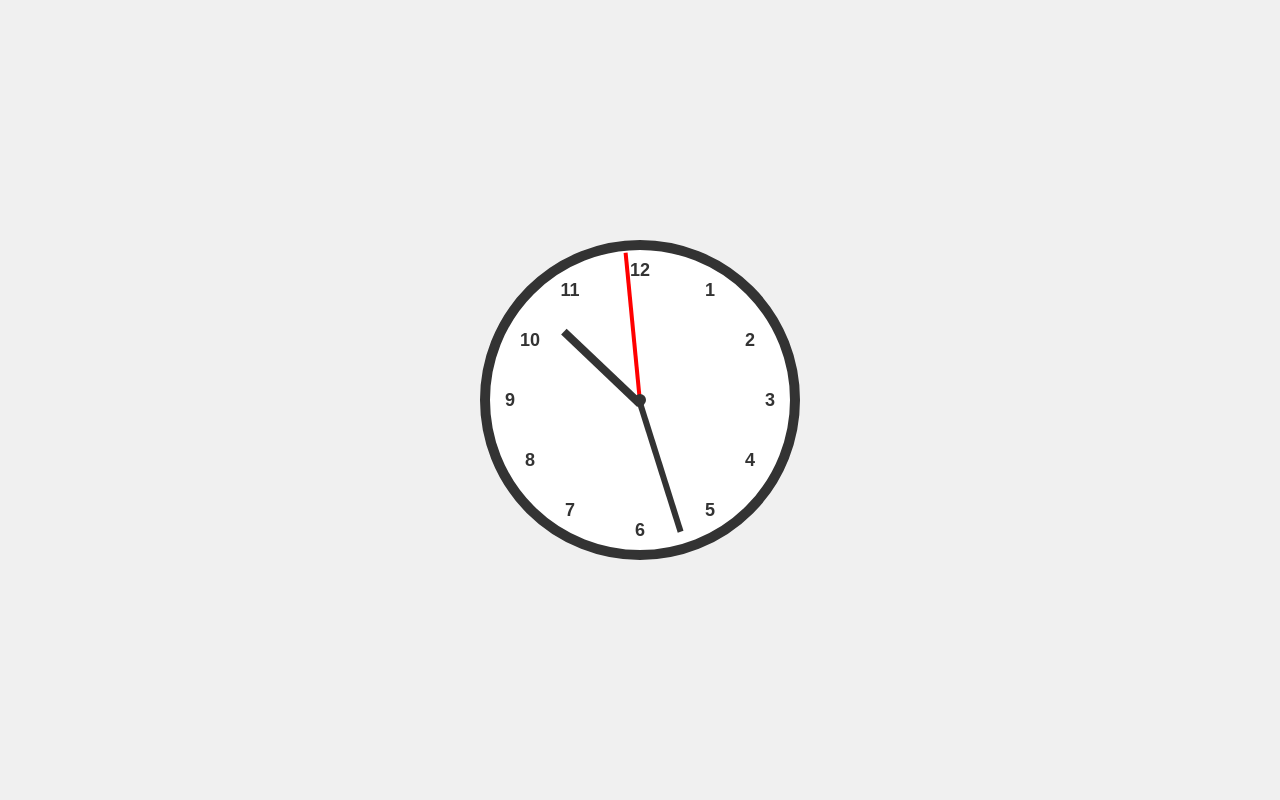
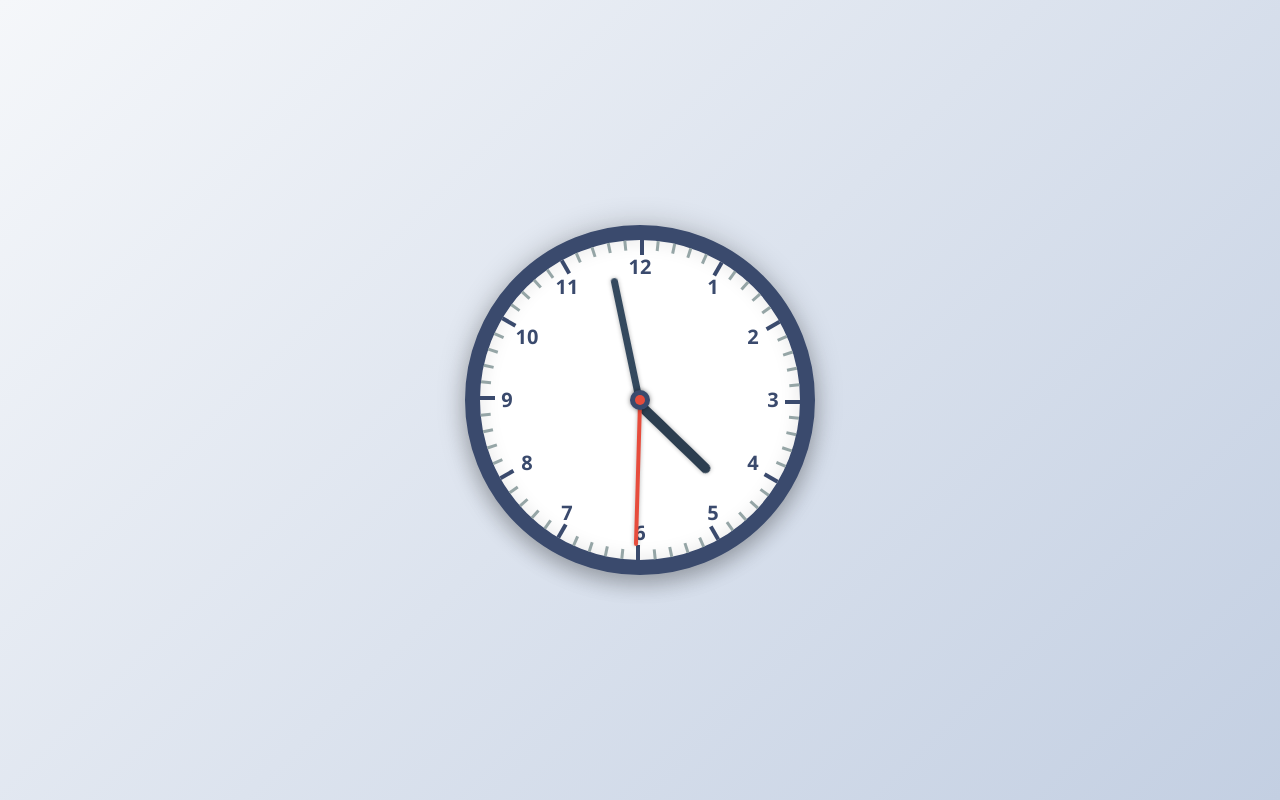
Before and after one commit to mjt1978/clock, a plain HTML site: page index.html in a window 1280 px wide. Drawn offline with Linux system fonts and the light colour scheme.

Commit message:
Update index.html

```diff
--- a/index.html
+++ b/index.html
@@ -3,7 +3,7 @@
 <head>
     <meta charset="UTF-8">
     <meta name="viewport" content="width=device-width, initial-scale=1.0">
-    <title>Viisarikello</title>
+    <title>Selkeä Viisarikello</title>
     <style>
         body {
             display: flex;
@@ -11,59 +11,83 @@
             justify-content: center;
             align-items: center;
             height: 100vh;
-            background-color: #f0f0f0;
-            font-family: Arial, sans-serif;
+            background: linear-gradient(135deg, #f5f7fa 0%, #c3cfe2 100%);
+            font-family: 'Segoe UI', Tahoma, Geneva, Verdana, sans-serif;
             margin: 0;
+            overflow: hidden;
         }
 
         .clock {
             position: relative;
-            width: 300px;
-            height: 300px;
-            border: 10px solid #333;
+            width: 320px;
+            height: 320px;
+            border: 15px solid #3a4a6d;
             border-radius: 50%;
             background: white;
+            box-shadow:
+                0 0 30px rgba(0, 0, 0, 0.2),
+                inset 0 0 20px rgba(0, 0, 0, 0.1),
+                0 10px 20px rgba(0, 0, 0, 0.2);
         }
 
         .hand {
             position: absolute;
-            width: 50%;
-            height: 6px;
-            background-color: #333;
-            top: 50%;
-            left: 50%;
-            transform-origin: 0% 50%;
-            transition: transform 0.5s ease-in-out;
+            transform-origin: 100% 50%;
+            transition: transform 0.5s cubic-bezier(0.4, 2.3, 0.3, 1);
+            border-radius: 10px;
+            filter: drop-shadow(0 0 2px rgba(0,0,0,0.3));
         }
 
         .hand.hour {
-            height: 8px;
-            width: 35%;
+            width: 30%;
+            height: 10px;
+            top: 50%;
+            left: 20%;
+            background: #2c3e50;
         }
 
         .hand.minute {
-            height: 6px;
-            width: 45%;
+            width: 40%;
+            height: 7px;
+            top: 50%;
+            left: 10%;
+            background: #34495e;
         }
 
         .hand.second {
+            width: 45%;
             height: 4px;
-            width: 50%;
-            background-color: red;
+            top: 50%;
+            left: 5%;
+            background: #e74c3c;
+            transition: transform 0.2s cubic-bezier(0.4, 2.3, 0.3, 1);
         }
 
         .center {
             position: absolute;
-            width: 12px;
-            height: 12px;
-            background-color: #333;
+            width: 20px;
+            height: 20px;
+            background: #3a4a6d;
+            border-radius: 50%;
+            top: 50%;
+            left: 50%;
+            transform: translate(-50%, -50%);
+            box-shadow: 0 0 5px rgba(0,0,0,0.5);
+            z-index: 10;
+        }
+
+        .center::after {
+            content: '';
+            position: absolute;
+            width: 10px;
+            height: 10px;
+            background: #e74c3c;
             border-radius: 50%;
             top: 50%;
             left: 50%;
             transform: translate(-50%, -50%);
         }
 
-        /* Numerot kellon kehällä */
         .numbers {
             position: absolute;
             width: 100%;
@@ -74,33 +98,58 @@
 
         .number {
             position: absolute;
-            width: 20px;
-            height: 20px;
-            font-size: 18px;
+            width: 24px;
+            height: 24px;
+            font-size: 20px;
             font-weight: bold;
-            color: #333;
+            color: #3a4a6d;
             text-align: center;
-            line-height: 20px;
+            line-height: 24px;
         }
 
-        /* Sijoitetaan numerot oikeisiin kohtiin ilman kiertoa */
-        .number-12 { top: 10px; left: 50%; transform: translateX(-50%); }
-        .number-1 { top: 30px; right: 70px; }
-        .number-2 { top: 80px; right: 30px; }
-        .number-3 { top: 50%; right: 10px; transform: translateY(-50%); }
-        .number-4 { bottom: 80px; right: 30px; }
-        .number-5 { bottom: 30px; right: 70px; }
-        .number-6 { bottom: 10px; left: 50%; transform: translateX(-50%); }
-        .number-7 { bottom: 30px; left: 70px; }
-        .number-8 { bottom: 80px; left: 30px; }
-        .number-9 { top: 50%; left: 10px; transform: translateY(-50%); }
-        .number-10 { top: 80px; left: 30px; }
-        .number-11 { top: 30px; left: 70px; }
+        /* Numeroiden sijoittelu */
+        .number-12 { top: 15px; left: 50%; transform: translateX(-50%); }
+        .number-1 { top: 35px; right: 75px; }
+        .number-2 { top: 85px; right: 35px; }
+        .number-3 { top: 50%; right: 15px; transform: translateY(-50%); }
+        .number-4 { bottom: 85px; right: 35px; }
+        .number-5 { bottom: 35px; right: 75px; }
+        .number-6 { bottom: 15px; left: 50%; transform: translateX(-50%); }
+        .number-7 { bottom: 35px; left: 75px; }
+        .number-8 { bottom: 85px; left: 35px; }
+        .number-9 { top: 50%; left: 15px; transform: translateY(-50%); }
+        .number-10 { top: 85px; left: 35px; }
+        .number-11 { top: 35px; left: 75px; }
+
+        /* Minuutti-indikaattorit */
+        .minute-marks {
+            position: absolute;
+            width: 100%;
+            height: 100%;
+            top: 0;
+            left: 0;
+        }
+
+        .mark {
+            position: absolute;
+            width: 3px;
+            height: 10px;
+            background: #95a5a6;
+            left: 50%;
+            transform-origin: 0 160px;
+        }
+
+        .mark.main {
+            width: 4px;
+            height: 15px;
+            background: #3a4a6d;
+        }
     </style>
 </head>
 <body>
 
 <div class="clock">
+    <div class="minute-marks" id="minute-marks"></div>
     <div class="numbers">
         <div class="number number-12">12</div>
         <div class="number number-1">1</div>
@@ -122,52 +171,53 @@
 </div>
 
 <script>
-    let secondRotationCount = 0; // Laskuri sekuntiviisarin kierroksille
-    let minuteRotationCount = 0; // Laskuri minuuttiviisarin kierroksille
-    let hourRotationCount = 0;   // Laskuri tuntiviisarin kierroksille
+    // Lisää minuuttimerkit
+    const minuteMarks = document.getElementById('minute-marks');
+    for (let i = 0; i < 60; i++) {
+        const mark = document.createElement('div');
+        mark.className = 'mark' + (i % 5 === 0 ? ' main' : '');
+        mark.style.transform = `rotate(${i * 6}deg)`;
+        minuteMarks.appendChild(mark);
+    }
+
+    let secondRotationCount = 0;
+    let minuteRotationCount = 0;
+    let hourRotationCount = 0;
 
     function updateClock() {
-        const now = new Date(); // Hae nykyinen aika
+        const now = new Date();
         const hours = now.getHours();
         const minutes = now.getMinutes();
         const seconds = now.getSeconds();
 
-        // Laske viisareiden kulmat (vähennä 90 astetta, jotta aloitus on "ylhäältä")
-        let hourDegrees = (hours % 12) * 30 + (minutes / 60) * 30 - 90; // Tunti + minuutit vaikuttavat tuntiviisareeseen
-        let minuteDegrees = minutes * 6 - 90; // Minuutti
-        let secondDegrees = seconds * 6 - 90; // Sekunti
+        let hourDegrees = (hours % 12) * 30 + (minutes / 60) * 30 - 90;
+        let minuteDegrees = minutes * 6 - 90;
+        let secondDegrees = seconds * 6 - 90;
 
-        // Lisää ylimääräinen kierros, kun viisari menee negatiiviseksi
         if (seconds === 0) {
-            secondRotationCount++; // Kasvata sekuntiviisarin kierroslaskuria
+            secondRotationCount++;
         }
         if (minutes === 0 && seconds === 0) {
-            minuteRotationCount++; // Kasvata minuuttiviisarin kierroslaskuria
+            minuteRotationCount++;
         }
         if (hours === 0 && minutes === 0 && seconds === 0) {
-            hourRotationCount++; // Kasvata tuntiviisarin kierroslaskuria
+            hourRotationCount++;
         }
 
-        // Lisää kierrokset kulmiin
         secondDegrees += secondRotationCount * 360;
         minuteDegrees += minuteRotationCount * 360;
         hourDegrees += hourRotationCount * 360;
 
-        // Hae viisarit
         const hourHand = document.getElementById('hour-hand');
         const minuteHand = document.getElementById('minute-hand');
         const secondHand = document.getElementById('second-hand');
 
-        // Aseta viisareiden kulmat
         hourHand.style.transform = `rotate(${hourDegrees}deg)`;
         minuteHand.style.transform = `rotate(${minuteDegrees}deg)`;
         secondHand.style.transform = `rotate(${secondDegrees}deg)`;
     }
 
-    // Päivitä kello sekunnin välein
     setInterval(updateClock, 1000);
-
-    // Päivitä kello heti sivun latautuessa
     updateClock();
 </script>
 
```
